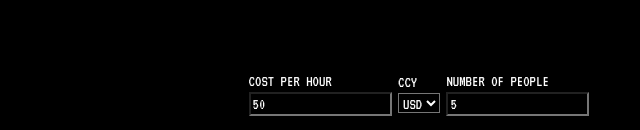
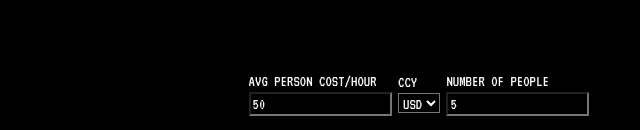
Before and after one commit to usehaystack/meeting-cost, a plain HTML site: page web/index.html in a window 1280 px wide. Shown: the part 667-797 px from the top of the page, 221-861 px from the left. Drawn offline with Linux system fonts and the light colour scheme.

Commit message:
Change cost per hour label.

```diff
--- a/web/index.html
+++ b/web/index.html
@@ -29,7 +29,7 @@
     <div class="middle">
       <div class="inner">
         <div class="control">
-          <label for="hourlyCost">Cost Per Hour</label>
+          <label for="hourlyCost">Avg Person Cost/Hour</label>
           <input type="number" id="hourlyCost" value="50">
         </div>
         <div class="control">
```
Also changed, not shown: 1 other file.
